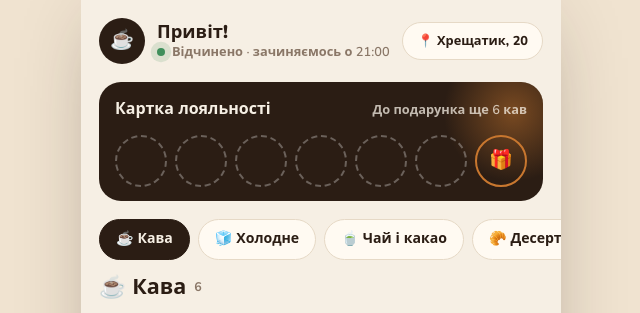
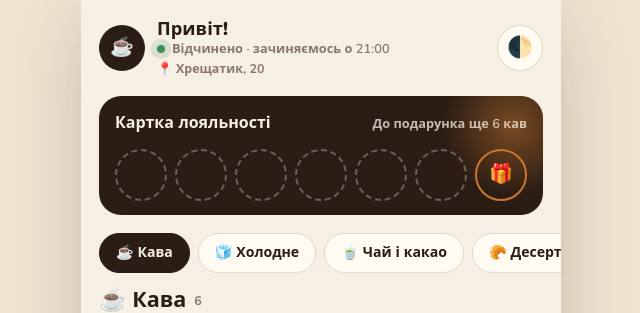
Before and after one commit to Rsych09/portfolio, a plain HTML site: page coffee/index.html in a window 1280 px wide. Shown: the top 313 px of the page, without its empty margins (319-959 px from the left). Drawn offline with nearby package versions, Linux system fonts and the light colour scheme.

Commit message:
Mini App: add theme switcher (auto / light / dark) with saved choice
- Header button cycles auto -> light -> dark and remembers the pick
- Address moved under the open/closed status to free header space
- New toast replaces the previous one instead of stacking

Co-Authored-By: Claude Sonnet 5.5 <noreply@anthropic.com>

```diff
--- a/coffee/css/style.css
+++ b/coffee/css/style.css
@@ -55,6 +55,11 @@ h1, h2, h3, h4, p, dl, dd { margin: 0; }
 .dot { width: 8px; height: 8px; border-radius: 50%; background: var(--muted); flex: none; }
 .dot.is-open { background: var(--ok); animation: live 2s ease-out infinite; }
 @keyframes live { 0% { box-shadow: 0 0 0 0 rgba(63, 143, 91, .5); } 100% { box-shadow: 0 0 0 9px rgba(63, 143, 91, 0); } }
+.who__text { min-width: 0; }
+.addr { color: var(--muted); font-size: .78rem; font-weight: 700; margin-top: 1px; }
+.theme-btn { flex: none; width: 46px; height: 46px; border-radius: 50%; background: var(--card); border: 1.5px solid var(--line); display: grid; place-items: center; font-size: 1.3rem; line-height: 1; transition: transform .25s var(--ease), border-color .25s; }
+.theme-btn:hover { border-color: var(--accent); }
+.theme-btn:active { transform: scale(.9) rotate(20deg); }
 .chip { padding: 9px 14px; border-radius: 999px; background: var(--ink); color: var(--bg); font-weight: 800; font-size: .8rem; white-space: nowrap; transition: transform .2s; }
 .chip:active { transform: scale(.96); }
 .chip--ghost { background: var(--card); color: var(--ink); border: 1.5px solid var(--line); }
--- a/coffee/index.html
+++ b/coffee/index.html
@@ -25,12 +25,13 @@
   <header class="top">
     <div class="who">
       <span class="avatar" id="avatar" aria-hidden="true">☕</span>
-      <div>
+      <div class="who__text">
         <p class="hello" id="hello">Привіт!</p>
         <p class="where"><i class="dot" id="dot" aria-hidden="true"></i><span id="openText">Перевіряємо графік…</span></p>
+        <p class="addr">📍 Хрещатик, 20</p>
       </div>
     </div>
-    <span class="chip chip--ghost">📍 Хрещатик, 20</span>
+    <button class="theme-btn" id="themeBtn" type="button" aria-label="Змінити тему оформлення"><span id="themeIcon" aria-hidden="true">🌓</span></button>
   </header>
 
   <!-- Loyalty -->
--- a/coffee/js/main.js
+++ b/coffee/js/main.js
@@ -146,21 +146,41 @@
     const el = document.createElement('div');
     el.className = 'toast';
     el.textContent = msg;
-    $('#toasts').appendChild(el);
+    $('#toasts').replaceChildren(el); // нове повідомлення замінює попереднє, а не складається в стопку
     setTimeout(() => { el.classList.add('is-out'); setTimeout(() => el.remove(), 300); }, 2200);
   }
 
   /* ================= Тема та привітання ================= */
   const root = document.documentElement;
   const metaTheme = $('meta[name="theme-color"]');
+  // Вибір теми: auto (як у Telegram / системі) → light → dark. Запам'ятовується.
+  const THEMES = [
+    { id: 'auto', icon: '🌓', name: 'авто, як у Telegram' },
+    { id: 'light', icon: '☀️', name: 'світла' },
+    { id: 'dark', icon: '🌙', name: 'темна' },
+  ];
+  let themePref = store.get('theme', 'auto');
+  if (!THEMES.some((t) => t.id === themePref)) themePref = 'auto';
+
   function applyTheme() {
-    const scheme = (tg && tg.colorScheme) || (matchMedia('(prefers-color-scheme: dark)').matches ? 'dark' : 'light');
-    root.dataset.theme = scheme;
+    const system = (tg && tg.colorScheme) || (matchMedia('(prefers-color-scheme: dark)').matches ? 'dark' : 'light');
+    root.dataset.theme = themePref === 'auto' ? system : themePref;
     const bg = getComputedStyle(root).getPropertyValue('--bg').trim();
     if (metaTheme) metaTheme.content = bg;
     if (inTg) { try { tg.setHeaderColor(bg); tg.setBackgroundColor(bg); } catch { /* старі клієнти */ } }
+    const cur = THEMES.find((t) => t.id === themePref);
+    $('#themeIcon').textContent = cur.icon;
+    $('#themeBtn').setAttribute('aria-label', `Тема оформлення: ${cur.name}. Натисніть, щоб змінити`);
   }
   applyTheme();
+  $('#themeBtn').addEventListener('click', () => {
+    const next = THEMES[(THEMES.findIndex((t) => t.id === themePref) + 1) % THEMES.length];
+    themePref = next.id;
+    store.set('theme', themePref);
+    applyTheme();
+    haptic.tap();
+    toast(`Тема: ${next.name}`);
+  });
   if (inTg) tg.onEvent('themeChanged', applyTheme);
   else matchMedia('(prefers-color-scheme: dark)').addEventListener('change', applyTheme);
 
```
